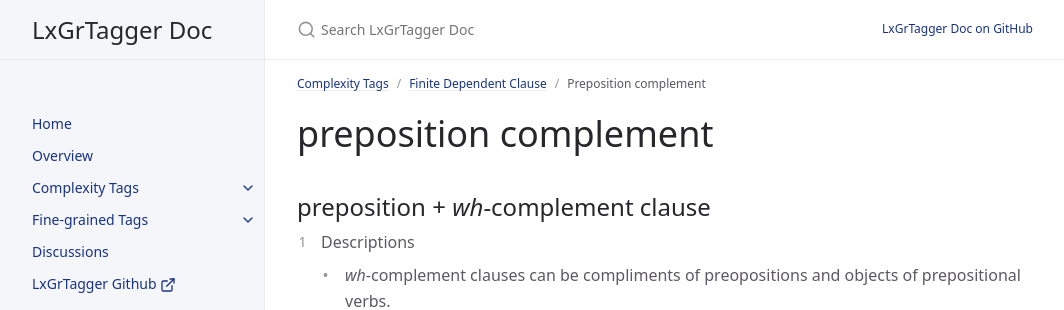
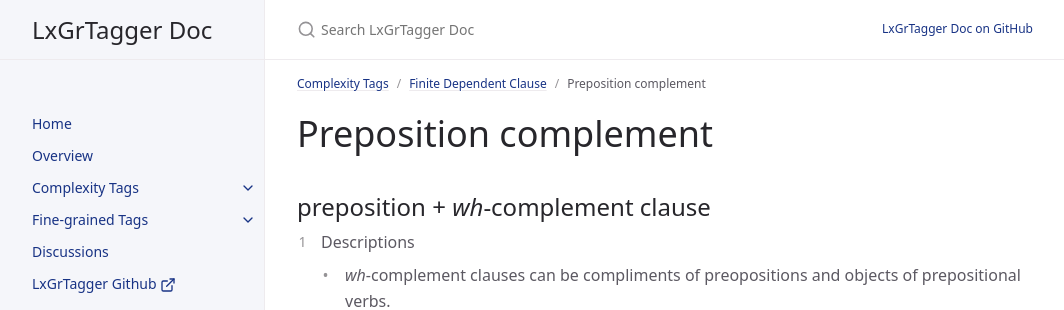
Before and after one commit to LCR-ADS-Lab/LxGrTagger-Documentation, a Jekyll site: the page built from docs/cx tags/1_Finite Clause/5_Syntactic function5.md, in a window 1280 px wide and 1188 px high. Shown: the top 310 px of the window, without its empty margins (107-1171 px from the left). Built offline with Jekyll 4.4.1, drawn with Linux system fonts in a browser that asks for light colours; cached includes are drawn as plain includes.

```diff
--- a/docs/cx tags/1_Finite Clause/5_Syntactic function5.md
+++ b/docs/cx tags/1_Finite Clause/5_Syntactic function5.md
@@ -4,7 +4,7 @@ parent: Finite Dependent Clause
 nav_order: 5
 ---
 
-# preposition complement
+# Preposition complement
 
 ## preposition + *wh*-complement clause
 
```
